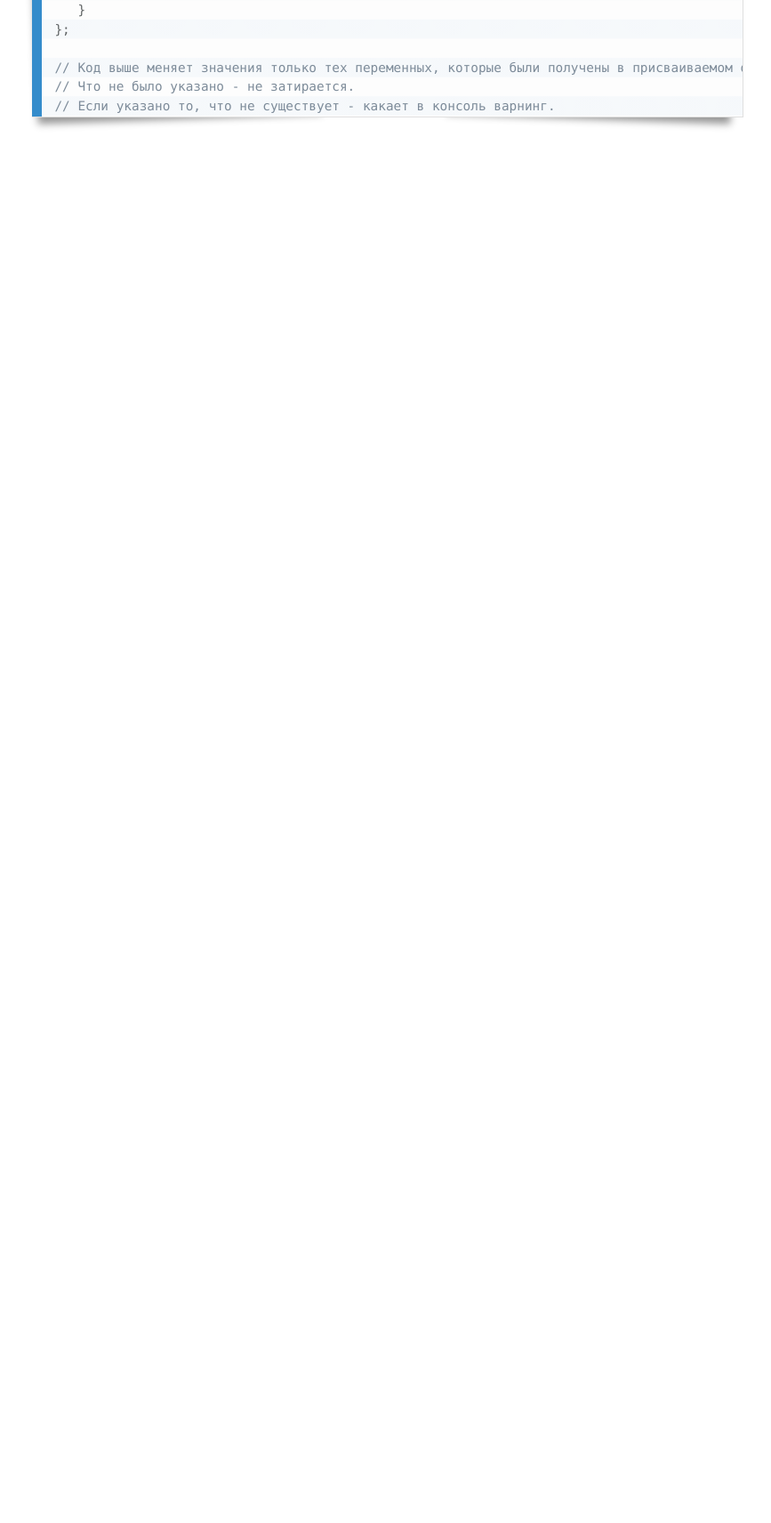
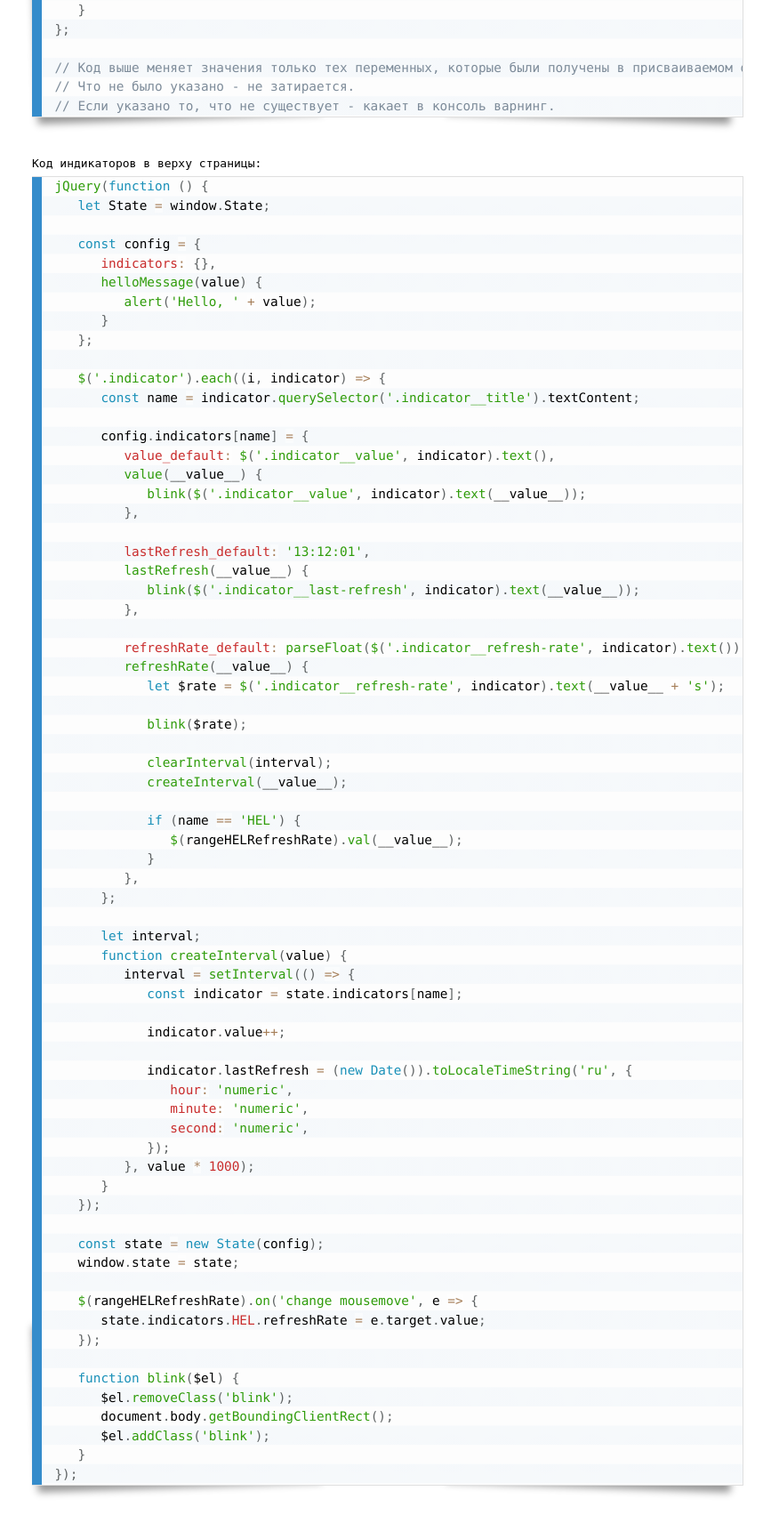
Before and after one commit to fritylo/jquery-reactive, a PHP site: page / in a window 1280 px wide. Shown: the part 2030-3742 px from the top of the page at 89% size, without its empty margins (204-1071 px from the left). Before the commit the page ends 2174 px from the top, so only its background shows below. Run offline with PHP 8.4, Linux system fonts and the light colour scheme.

Commit message:
docs page code

```diff
--- a/index.php
+++ b/index.php
@@ -120,6 +120,76 @@ state.indicators = {
 // Код выше меняет значения только тех переменных, которые были получены в присваиваемом объекте.
 // Что не было указано - не затирается.
 // Если указано то, что не существует - какает в консоль варнинг.</code></pre>
+
+Код индикаторов в верху страницы:
+<pre><code class="language-javascript">jQuery(function () {
+   let State = window.State;
+
+   const config = {
+      indicators: {},
+      helloMessage(value) {
+         alert('Hello, ' + value);
+      }
+   };
+
+   $('.indicator').each((i, indicator) => {
+      const name = indicator.querySelector('.indicator__title').textContent;
+
+      config.indicators[name] = {
+         value_default: $('.indicator__value', indicator).text(),
+         value(__value__) {
+            blink($('.indicator__value', indicator).text(__value__));
+         },
+
+         lastRefresh_default: '13:12:01',
+         lastRefresh(__value__) {
+            blink($('.indicator__last-refresh', indicator).text(__value__));
+         },
+
+         refreshRate_default: parseFloat($('.indicator__refresh-rate', indicator).text()),
+         refreshRate(__value__) {
+            let $rate = $('.indicator__refresh-rate', indicator).text(__value__ + 's');
+
+            blink($rate);
+
+            clearInterval(interval);
+            createInterval(__value__);
+
+            if (name == 'HEL') {
+               $(rangeHELRefreshRate).val(__value__);
+            }
+         },
+      };
+
+      let interval;
+      function createInterval(value) {
+         interval = setInterval(() => {
+            const indicator = state.indicators[name];
+
+            indicator.value++;
+
+            indicator.lastRefresh = (new Date()).toLocaleTimeString('ru', {
+               hour: 'numeric',
+               minute: 'numeric',
+               second: 'numeric',
+            });
+         }, value * 1000);
+      }
+   });
+
+   const state = new State(config);
+   window.state = state;
+
+   $(rangeHELRefreshRate).on('change mousemove', e => {
+      state.indicators.HEL.refreshRate = e.target.value;
+   });
+
+   function blink($el) {
+      $el.removeClass('blink');
+      document.body.getBoundingClientRect();
+      $el.addClass('blink');
+   }
+});</code></pre>
 </pre>
    </div>
 
```
